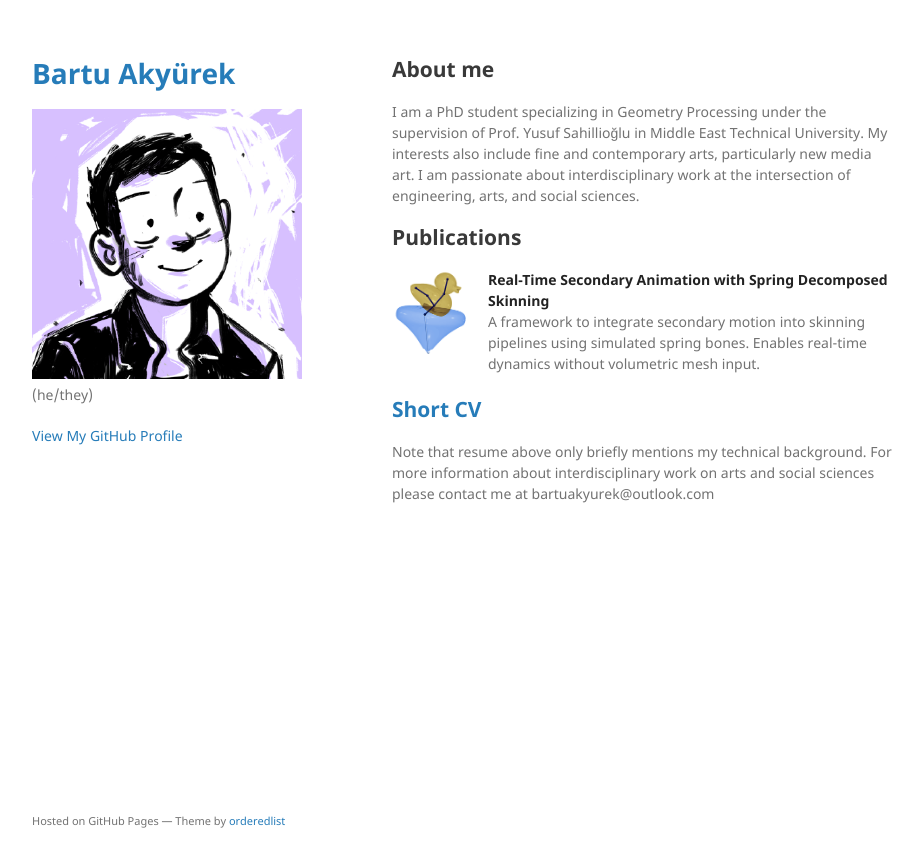
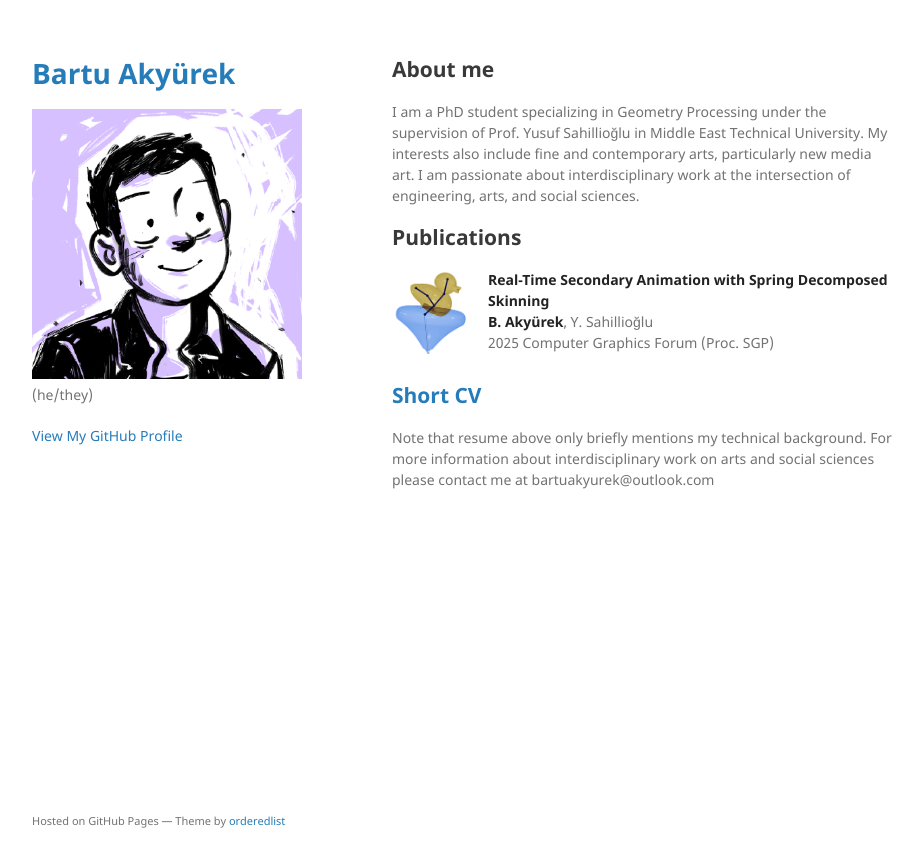
Before and after one commit to bartuakyurek/bartuakyurek.github.io, a Jekyll site: the page built from index.md, in a window 1280 px wide. Shown: the top 867 px of the page, without its empty margins (178-1101 px from the left). Built offline with Jekyll 4.4.1, drawn with Linux system fonts in a browser that asks for light colours; our own code applies the rules of GitHub Pages for plain Markdown files.

Commit message:
Update index.md

```diff
--- a/index.md
+++ b/index.md
@@ -14,7 +14,8 @@ I am a PhD student specializing in Geometry Processing under the supervision of
   <img src="./assets/img/thumbnails/sds_thumbnail.png" alt="Teaser" style="width: 80px; height: auto; margin-right: 1rem; border-radius: 5px;">
   <div>
     <div><strong><a href="https://bartuakyurek.github.io/publications/SDS/" target="_blank" style="text-decoration: none; color: inherit;">Real-Time Secondary Animation with Spring Decomposed Skinning</a></strong></div>
-    <div>A framework to integrate secondary motion into skinning pipelines using simulated spring bones. Enables real-time dynamics without volumetric mesh input.</div>
+    <div><strong>B. Akyürek</strong>, Y. Sahillioğlu</div>
+    <div>2025 Computer Graphics Forum (Proc. SGP)</div>
   </div>
 </div>
 
```
